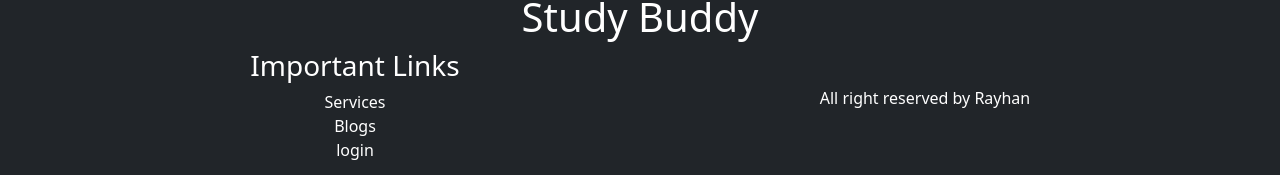
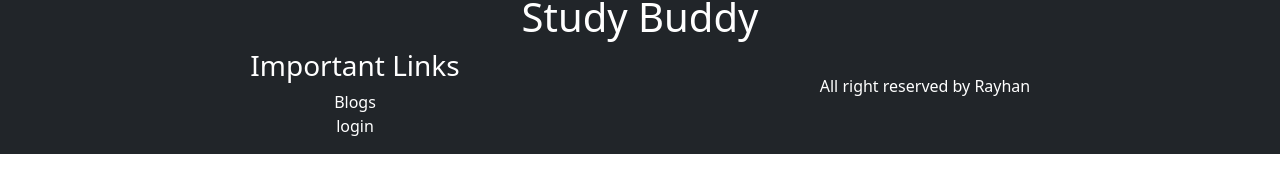
Before and after one commit to Rayhan-dev/indipendent-teacher-, a React (Create React App) app: page / in a window 1280 px wide. Shown: the part 2300-2475 px from the top of the page. After the commit the page ends 2454 px from the top, so only its background shows below. Built offline with nearby package versions, Linux system fonts and the light colour scheme; no server answers.

Commit message:
footer edited

```diff
--- a/src/Components/Footer/Footer.js
+++ b/src/Components/Footer/Footer.js
@@ -12,7 +12,6 @@ const Footer = () => {
         <div className="row">
           <div className="col-md-6 my-auto">
             <h3>Important Links</h3>
-            <a className="link-item"  href="#services">Services</a>
             <Link className="link-item" to={'/blog'}>Blogs</Link>
             <Link className="link-item" to={'/login'}>login</Link>
           </div>
```
